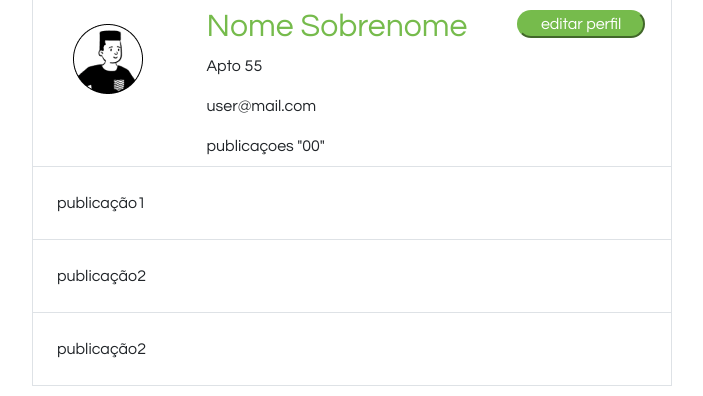
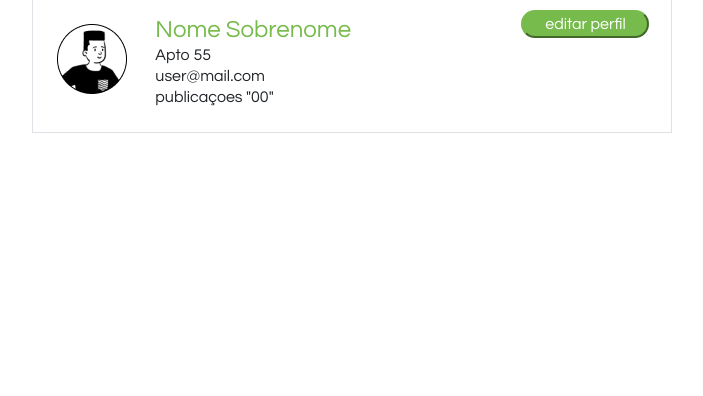
Before and after one commit to anapaulabio/REDE-SOCIAL-PARROT-WEB, a React (Vite) app in the folder parrot/: page /perfil in a window 1280 px wide. Shown: the top 396 px of the page, without its empty margins (288-991 px from the left). Built offline with nearby package versions, Linux system fonts and the light colour scheme.

Commit message:
perfil ok
user

```diff
--- a/parrot/src/components/Perfil.style.ts
+++ b/parrot/src/components/Perfil.style.ts
@@ -5,9 +5,14 @@ export const Avatar = styled.div`
 height: 70px;
 width: 70px;
 `
-export const Titulo = styled.h2`
+export const Titulo = styled.h4`
 color: #76bb4c;
-margin-top: 0 auto;
+
+
+`
+export const Texto = styled.p`
+line-height: 5px;
+
 `
 
 export const Editar = styled.button`
--- a/parrot/src/components/Perfil.tsx
+++ b/parrot/src/components/Perfil.tsx
@@ -1,4 +1,4 @@
-import { Avatar, Titulo, Editar } from "./Perfil.style";
+import { Avatar, Titulo, Editar, Texto } from "./Perfil.style";
 import icon from "../../img/icon.png";
 import "bootstrap/dist/css/bootstrap.min.css";
 
@@ -11,27 +11,22 @@ const Perfil = (props: PerfilProps) => {
         <div className="col-md-6 offset-md-3 border-end border-start p-0">
           <div className="border-bottom">
             <div className="d-flex">
-              <div className="p-4">
+              <div className="col-2 p-4">
                 <Avatar>
                   <img src={icon} />
                 </Avatar>
               </div>
-              <div className="p-2">
+              <div className="col-7 p-3">
                 <Titulo>Nome Sobrenome</Titulo>
-                <p>Apto 55</p>
-                <p>user@mail.com</p>
-
-                <div>publicaçoes "00"</div>
+                <Texto>Apto 55</Texto>
+                <Texto>user@mail.com</Texto>
+                <Texto>publicaçoes "00"</Texto>
               </div>
-
-              <div>
+              <div className="col-3">
                 <Editar>editar perfil</Editar>
               </div>
             </div>
           </div>
-          <div className="border-bottom p-4">publicação1</div>
-          <div className="border-bottom p-4">publicação2</div>
-          <div className="border-bottom p-4">publicação2</div>
         </div>
       </div>
     </div>
--- a/parrot/src/pages/Home.tsx
+++ b/parrot/src/pages/Home.tsx
@@ -1,5 +1,5 @@
 import NavBar from "../components/Navbar"
-import NewPost from "../components/newpost"
+import NewPost from "../components/NewPost"
 import faker from '../api-test.json'
 import Post from "../components/post"
 
```
